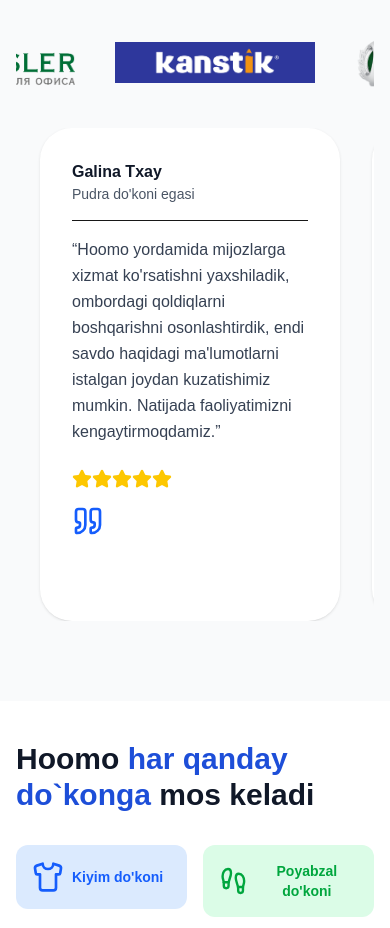
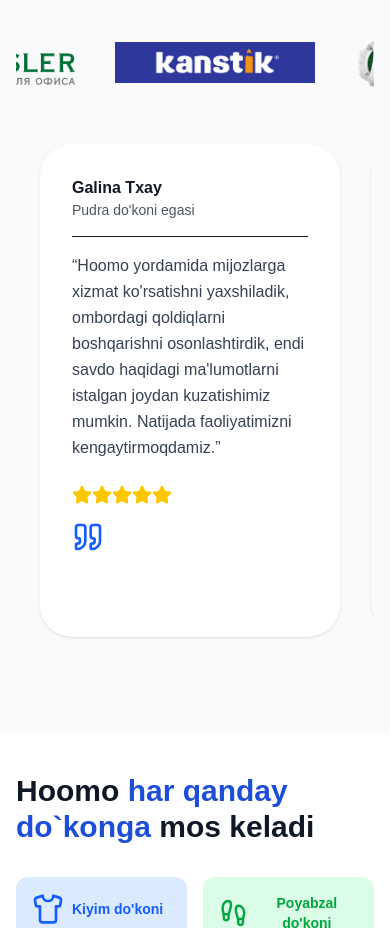
Before and after one commit to jahon1940/pos_hoomo_web, a Next.js app: page / in a window 390 px wide. Shown: the part 5880-6808 px from the top of the page. Built offline with nearby package versions, Linux system fonts and the light colour scheme.

Commit message:
update mobile view

```diff
--- a/src/components/Testimonials.tsx
+++ b/src/components/Testimonials.tsx
@@ -84,7 +84,7 @@
         </AnimatedSection>
         <AnimatedSection delay={0.3}>
           <Marquee direction="right" className="w-full" pauseOnHover={true}>
-            <div className="flex max-w-full">
+            <div className="flex max-w-full py-4 ">
               {testimonials.map((testimonial, index) => (
                 <div
                   key={index}
```
